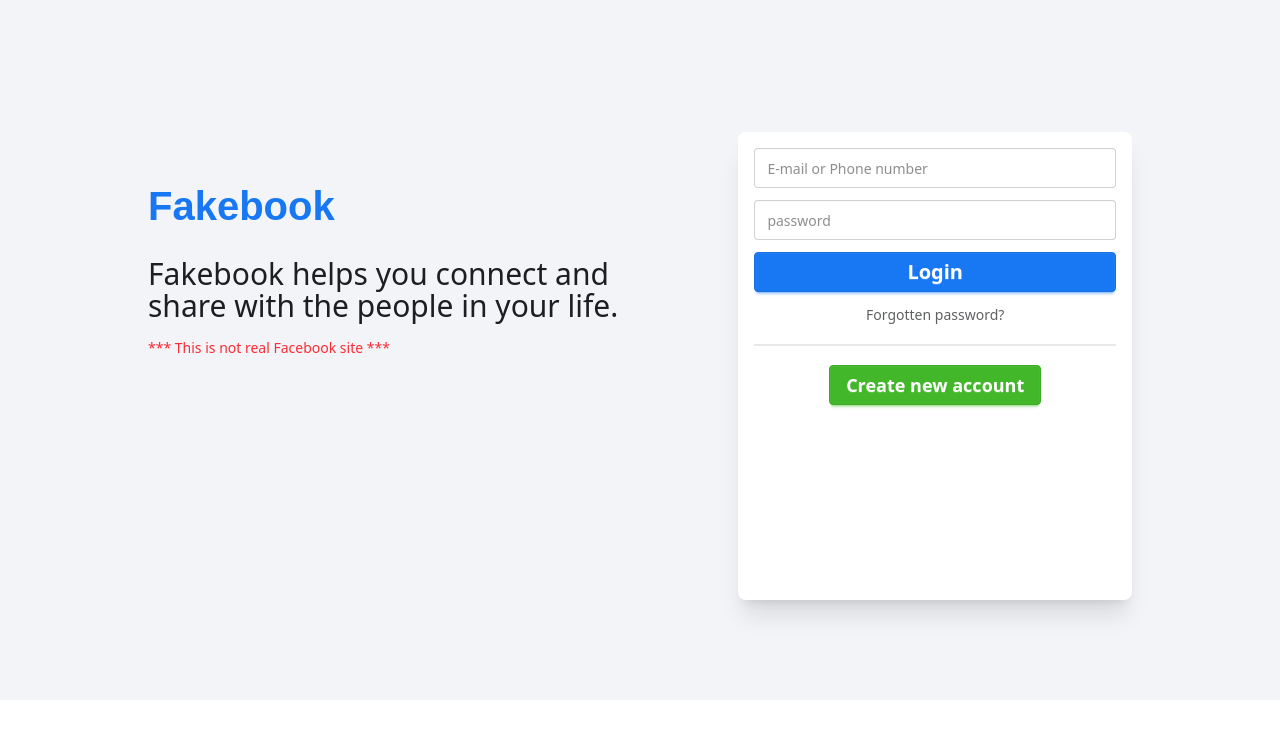
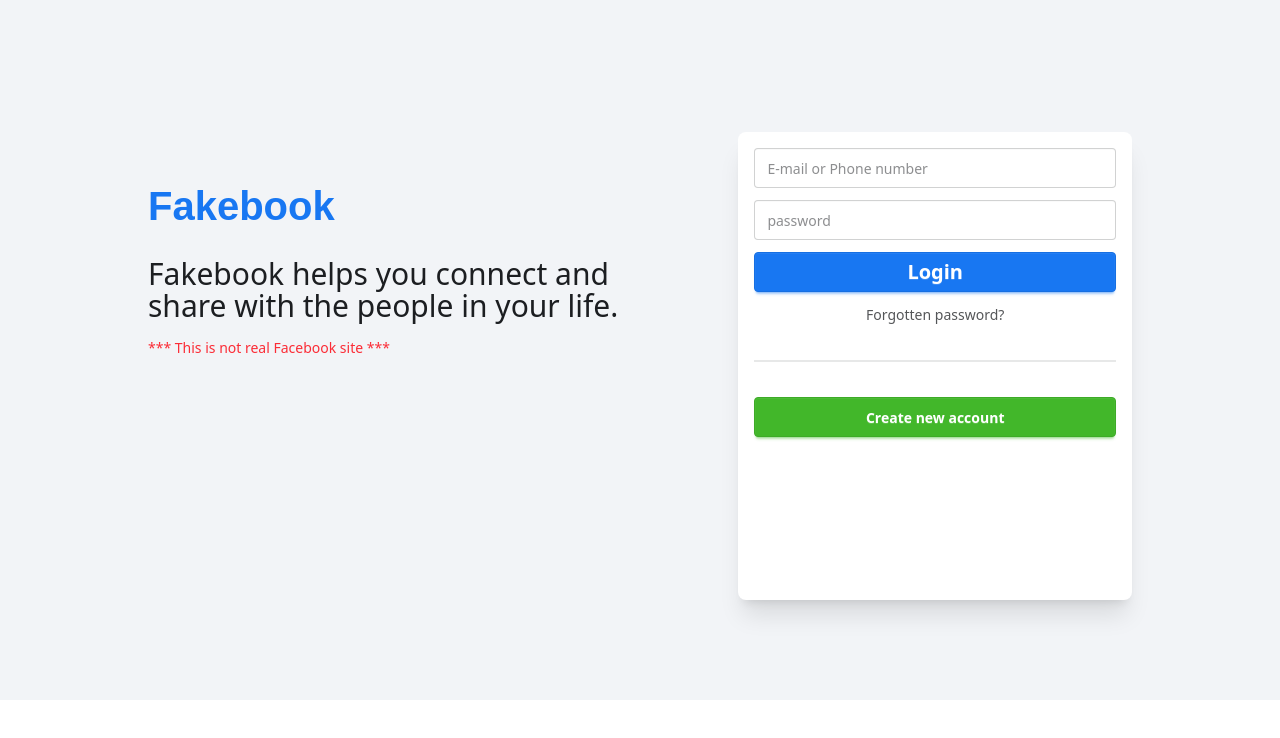
Before and after one commit to JiJame/CC21-FB-WEB, a React (Vite) app: page / in a window 1280 px wide. Shown: the top 738 px of the page. Built offline with nearby package versions, Linux system fonts and the light colour scheme.

Commit message:
add isSubmitting in Login Form

```diff
--- a/src/pages/Login.jsx
+++ b/src/pages/Login.jsx
@@ -2,7 +2,6 @@ import { useState } from "react";
 import { zodResolver } from "@hookform/resolvers/zod";
 import { useForm } from "react-hook-form";
 import { loginSchema } from "../validation/schema";
-import axios from "axios";
 import { toast } from "react-toastify";
 import { FacebookTitle } from "../icons";
 import RegisterForm from "./RegisterForm";
@@ -20,6 +19,7 @@ function Login() {
 
   const onSubmit = async (data) => {
     try {
+      await new Promise((resolve) => setTimeout(resolve, 1000));
       const resp = await authApi.post("/login", data);
       toast.success(resp.data.message);
       toast.info(JSON.stringify(resp.data, null, 2));
@@ -47,6 +47,7 @@ function Login() {
           <div className="flex flex-1">
             <div className="card bg-base-100 w-full min-h-[350px] shadow-xl mt-8">
               <form onSubmit={handleSubmit(onSubmit)}>
+                <fieldset disabled={isSubmitting}>
                   <div className="card-body gap-3 p-4">
                     <div className="w-full">
                       <input
@@ -70,14 +71,18 @@ function Login() {
                         {errors.password?.message}
                       </p>
                     </div>
-                  <button className="btn btn-primary text-xl">Login</button>
-                  <p className="text-center cursor-pointer opacity-70">
+                    <button className="btn btn-primary text-xl">
+                      Login
+                      {isSubmitting && (
+                        <span className="loading loading-dots loading-sm"></span>
+                      )}
+                    </button>
+                    <p className="text-center cursor-pointer opacity-75">
                       Forgotten password?
                     </p>
-                  <div className="divider my-0"></div>
+                    <div className="divider"></div>
                     <button
-                    className="btn btn-secondary text-lg text-white mx-auto"
-                    type="button"
+                      className="btn btn-secondary"
                       onClick={() =>
                         document.getElementById("register-form").showModal()
                       }
@@ -85,6 +90,7 @@ function Login() {
                       Create new account
                     </button>
                   </div>
+                </fieldset>
               </form>
             </div>
           </div>
```
Lines whose indentation alone changed are shown as unchanged.
